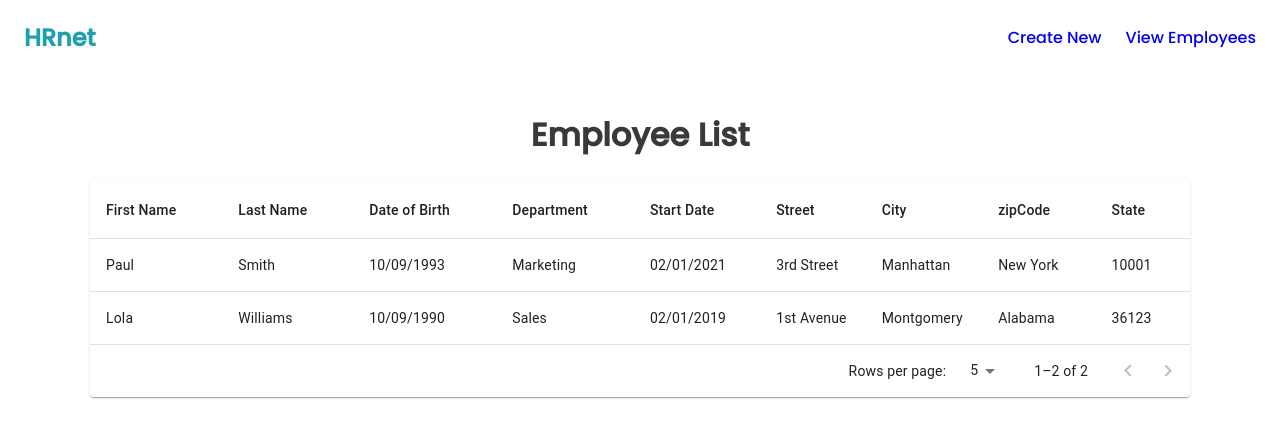
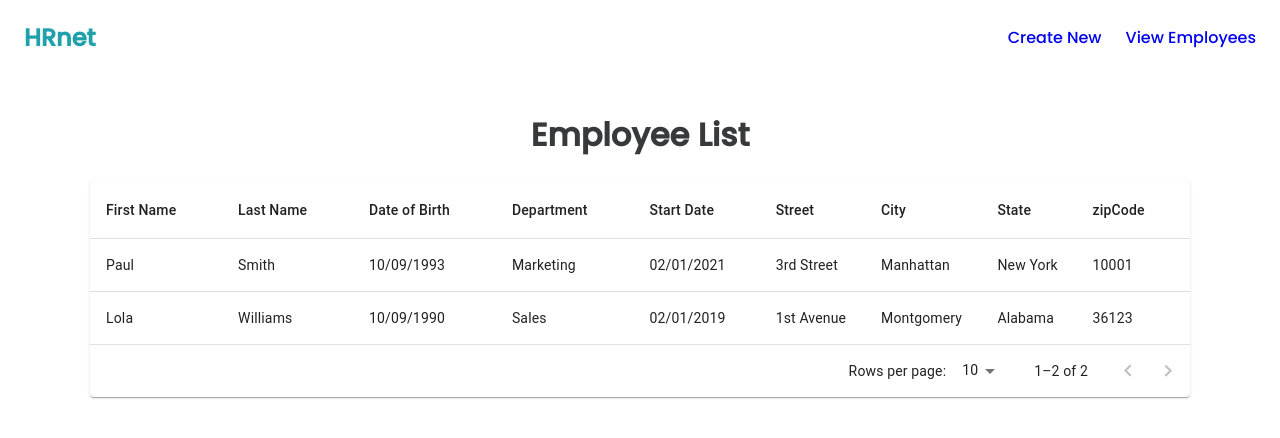
Before and after one commit to lallieau/P14_HRnet_02-2022, a React (Create React App) app: page /employee-list in a window 1280 px wide. Shown: the top 438 px of the page. Built offline with nearby package versions, Linux system fonts and the light colour scheme; the HTML template or start-up script is replaced by a standard one.

Commit message:
modify employee table

```diff
--- a/src/components/EmployeeForm.jsx
+++ b/src/components/EmployeeForm.jsx
@@ -75,7 +75,6 @@ export const EmployeeForm = modalProps => {
     control,
     formState: { errors },
     getValues,
-    setValue,
     reset,
   } = useForm({
     defaultValues: employee,
@@ -99,7 +98,9 @@ export const EmployeeForm = modalProps => {
     setModalIsOpen(true);
     employees.push(employee);
     localStorage.setItem('employees', JSON.stringify(employees));
+
     console.log(employees);
+
     reset();
   };
 
--- a/src/components/EmployeeTable.jsx
+++ b/src/components/EmployeeTable.jsx
@@ -1,4 +1,5 @@
 import * as React from 'react';
+import { useState } from 'react';
 import Box from '@mui/material/Box';
 import Table from '@mui/material/Table';
 import TableBody from '@mui/material/TableBody';
@@ -120,16 +121,16 @@ const headCells = [
     label: 'City',
   },
   {
+    id: 'state',
+    label: 'State',
+  },
+  {
     id: 'zipCode',
     label: 'zipCode',
   },
-  {
-    id: 'state',
-    label: 'State',
-  },
 ];
 
-function EnhancedTableHead(props) {
+function EmployeeTableHead(props) {
   const { order, orderBy, onRequestSort } = props;
   const createSortHandler = property => event => {
     onRequestSort(event, property);
@@ -161,11 +162,11 @@ function EnhancedTableHead(props) {
 }
 
 export const EmployeeTable = () => {
-  const [order, setOrder] = React.useState('asc');
-  const [orderBy, setOrderBy] = React.useState('calories');
-  const [selected, setSelected] = React.useState([]);
-  const [page, setPage] = React.useState(0);
-  const [rowsPerPage, setRowsPerPage] = React.useState(5);
+  const [order, setOrder] = useState('asc');
+  const [orderBy, setOrderBy] = useState('calories');
+  const [selected, setSelected] = useState([]);
+  const [page, setPage] = useState(0);
+  const [rowsPerPage, setRowsPerPage] = useState(10);
 
   const handleRequestSort = (event, property) => {
     const isAsc = orderBy === property && order === 'asc';
@@ -211,7 +212,7 @@ export const EmployeeTable = () => {
     setPage(0);
   };
 
-  const isSelected = name => selected.indexOf(name) !== -1;
+  //const isSelected = name => selected.indexOf(name) !== -1;
 
   // Avoid a layout jump when reaching the last page with empty rows.
   const emptyRows =
@@ -222,7 +223,7 @@ export const EmployeeTable = () => {
       <Paper sx={{ width: '100%', mb: 2 }}>
         <TableContainer>
           <Table sx={{ minWidth: 750 }} aria-labelledby="tableTitle">
-            <EnhancedTableHead
+            <EmployeeTableHead
               numSelected={selected.length}
               order={order}
               orderBy={orderBy}
@@ -236,18 +237,14 @@ export const EmployeeTable = () => {
               {stableSort(rows, getComparator(order, orderBy))
                 .slice(page * rowsPerPage, page * rowsPerPage + rowsPerPage)
                 .map((row, index) => {
-                  const isItemSelected = isSelected(row.name);
-                  const labelId = `enhanced-table-checkbox-${index}`;
+                  //const isItemSelected = isSelected(row.name);
 
                   return (
                     <TableRow
                       hover
                       onClick={event => handleClick(event, row.name)}
-                      role="checkbox"
-                      aria-checked={isItemSelected}
                       tabIndex={-1}
-                      key={row.name}
-                      selected={isItemSelected}>
+                      key={row.firstName}>
                       <TableCell component="th" scope="row">
                         {row.firstName}
                       </TableCell>
@@ -264,14 +261,14 @@ export const EmployeeTable = () => {
                 })}
               {emptyRows > 0 && (
                 <TableRow>
-                  <TableCell colSpan={6} />
+                  <TableCell colSpan={9} />
                 </TableRow>
               )}
             </TableBody>
           </Table>
         </TableContainer>
         <TablePagination
-          rowsPerPageOptions={[5, 10, 25]}
+          rowsPerPageOptions={[10, 25, 50, 100]}
           component="div"
           count={rows.length}
           rowsPerPage={rowsPerPage}
```
